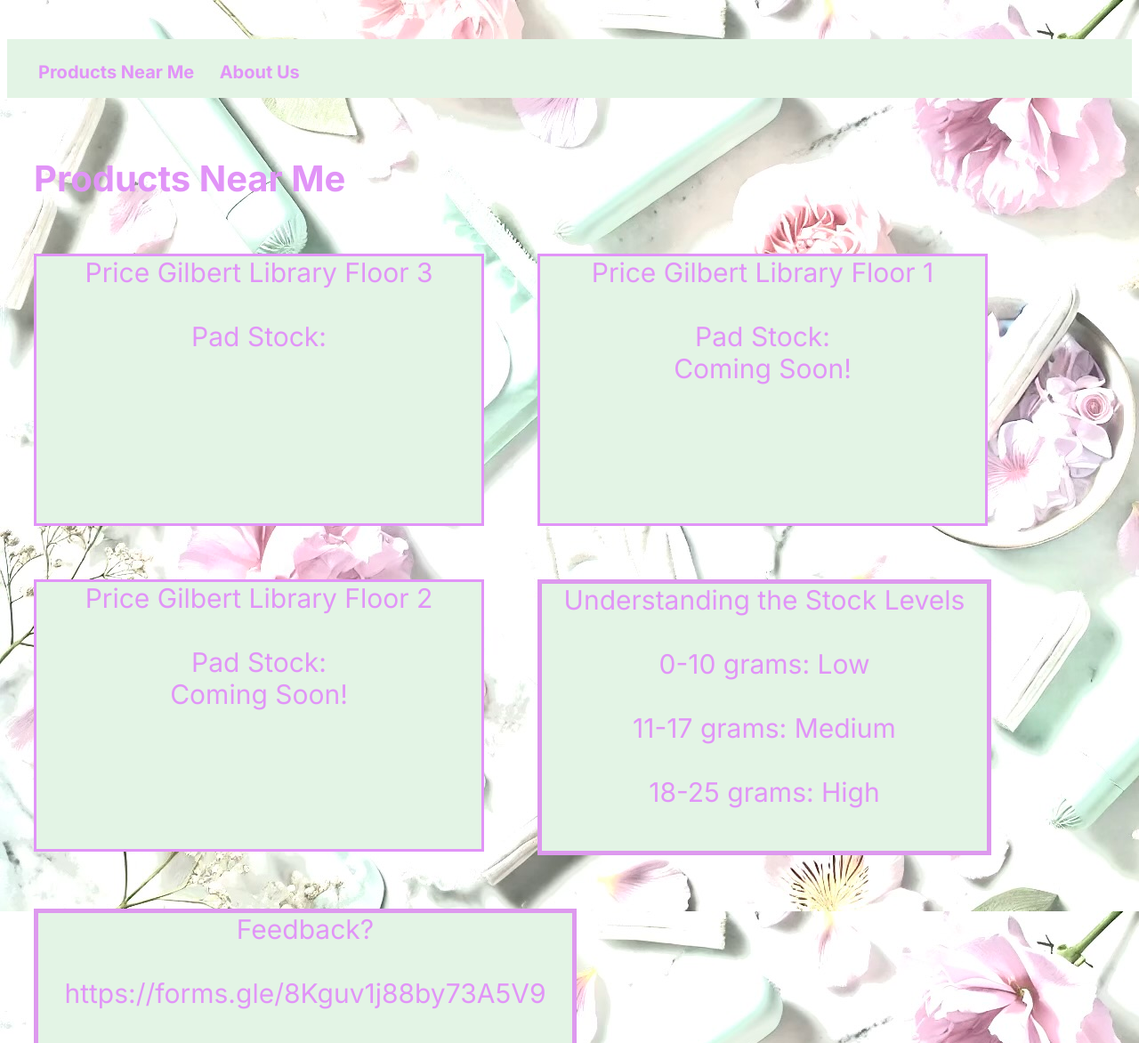
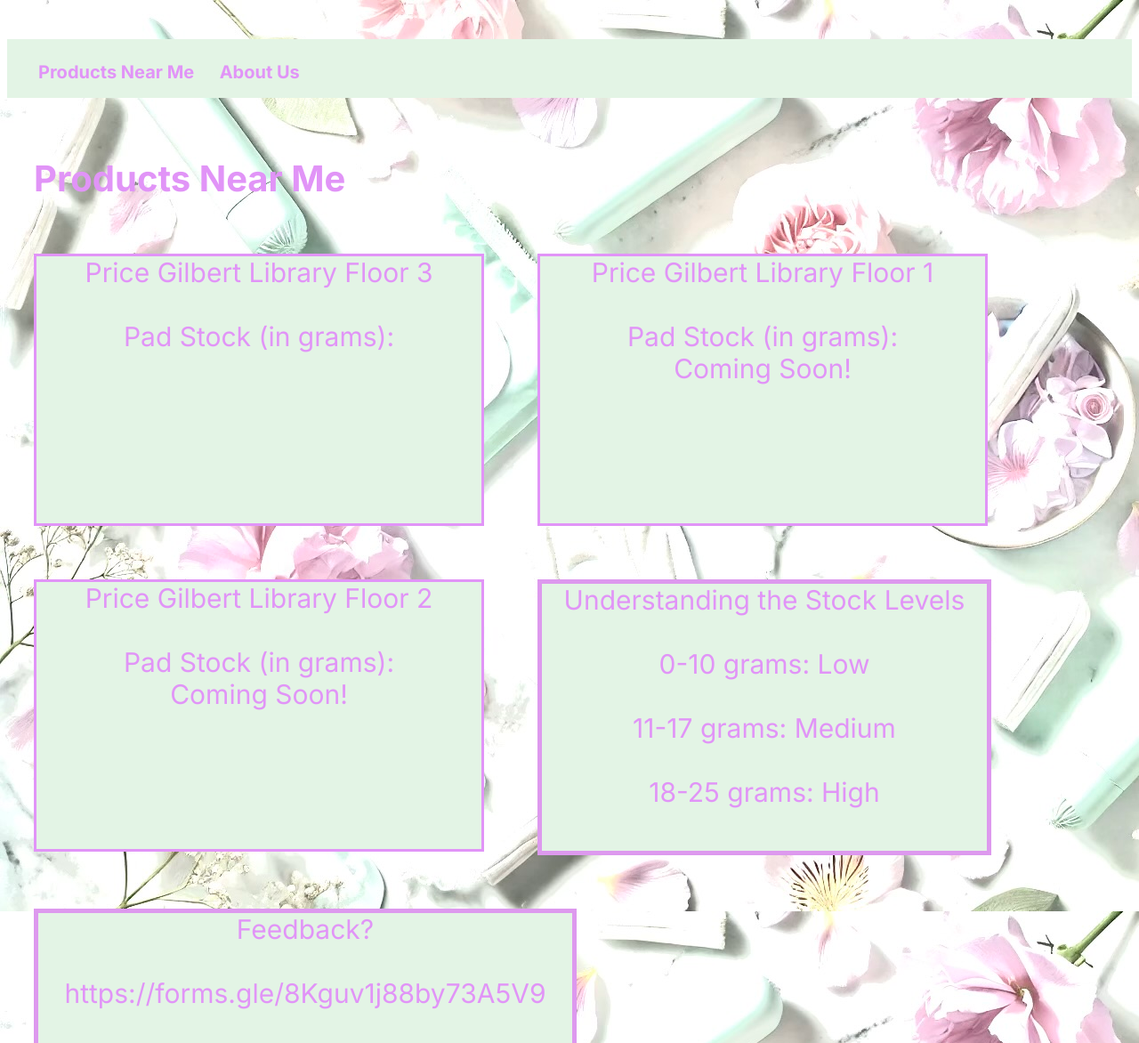
Before and after one commit to vaishchakka/finalmassbalance, a plain HTML site: page index.html in a window 1280 px wide. Shown: the top 1172 px of the page at 89% size. Drawn offline with nearby package versions, Linux system fonts and the light colour scheme; no server answers.

Commit message:
in grams

```diff
--- a/index.html
+++ b/index.html
@@ -71,9 +71,9 @@
 
 <body>
   <h1>Products Near Me </h1>
-  <div class= "box13">Price Gilbert Library Floor 3 <br><br> Pad Stock: <span id="reading"></span></div>
-  <div class= "box13">Price Gilbert Library Floor 1 <br><br> Pad Stock: <br> Coming Soon! <span id="reading"></span></div>
-  <div class= "box13">Price Gilbert Library Floor 2 <br><br> Pad Stock: <br> Coming Soon! <span id="reading"></span></div>
+  <div class= "box13">Price Gilbert Library Floor 3 <br><br> Pad Stock (in grams): <span id="reading"></span></div>
+  <div class= "box13">Price Gilbert Library Floor 1 <br><br> Pad Stock (in grams): <br> Coming Soon! <span id="reading"></span></div>
+  <div class= "box13">Price Gilbert Library Floor 2 <br><br> Pad Stock (in grams): <br> Coming Soon! <span id="reading"></span></div>
   <div class= "box4">Understanding the Stock Levels <br><br> 0-10 grams: Low <br><br> 11-17 grams: Medium <br><br> 18-25 grams: High <span id="reading"></span></div>
   <div class= "box5"> Feedback? <br><br> <a> https://forms.gle/8Kguv1j88by73A5V9 </a> <span id="reading"></span></div>
 
```
Also changed, not shown: 1 other file.
